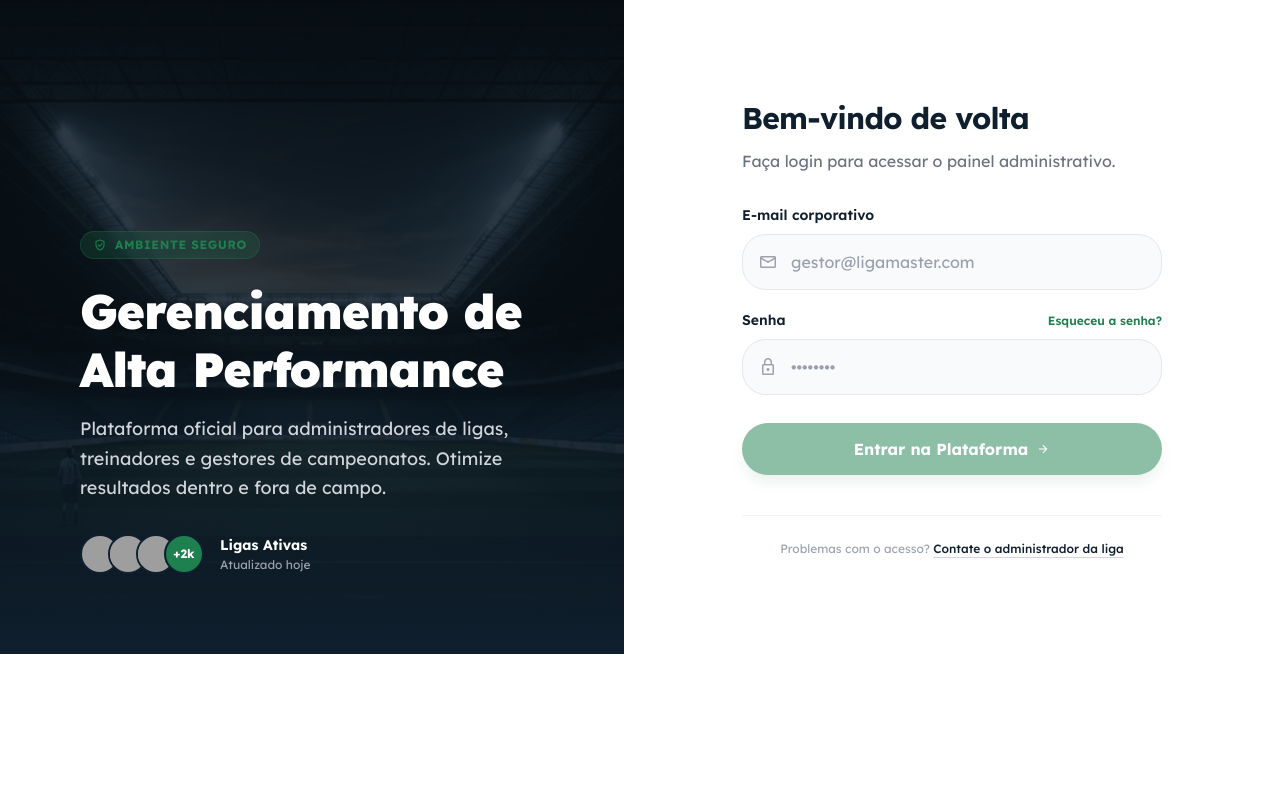
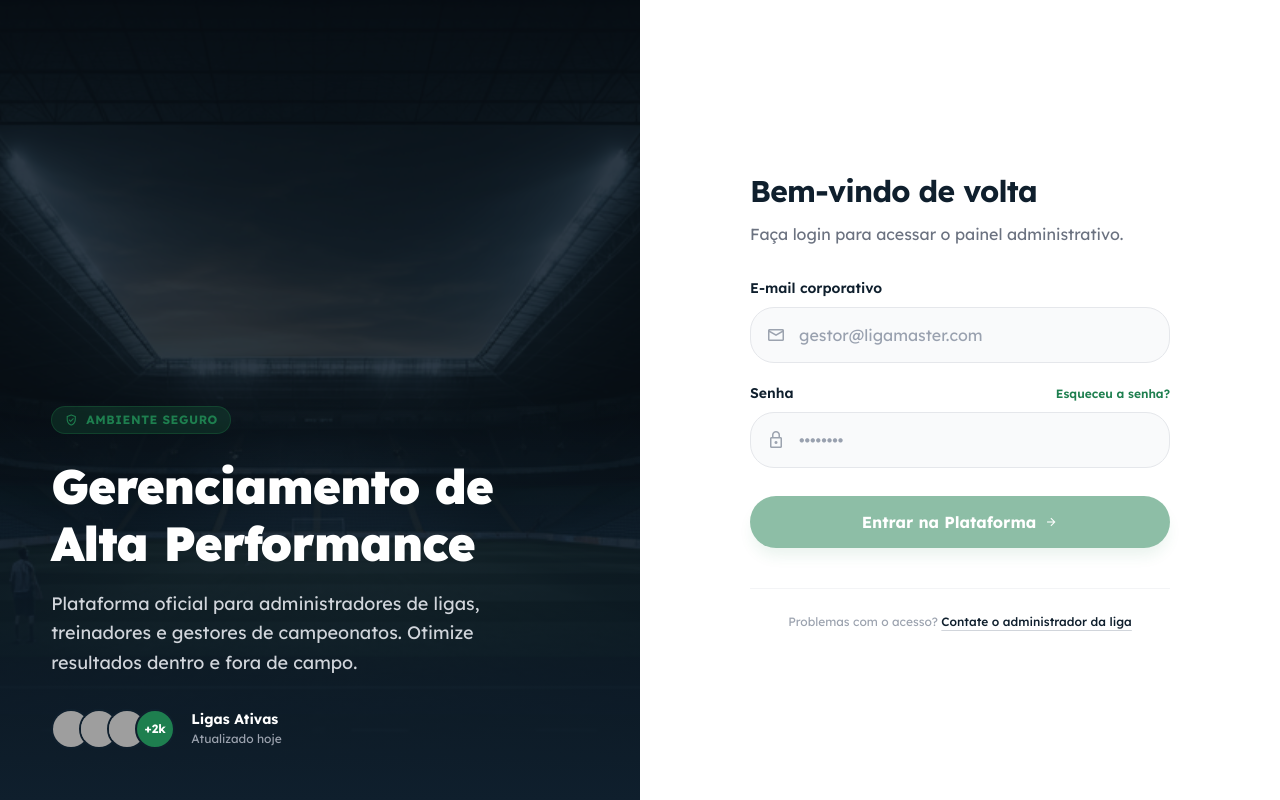
Before and after one commit to reccos-v3/frontend, an Angular app: page /login in a window 1280 px wide. Built offline with nearby package versions, Linux system fonts and the light colour scheme; grey boxes are pictures that could not be loaded.

Commit message:
feat: refactor enable-acess component

```diff
--- a/src/app/pages/login/auth-login/auth-login.css
+++ b/src/app/pages/login/auth-login/auth-login.css
@@ -78,39 +78,61 @@
   color: var(--color-primary);
 }
 
+/* Component wrapper - garante 100% da tela */
+:host {
+  display: block;
+  width: 100%;
+  height: 100vh;
+  margin: 0;
+  padding: 0;
+  overflow: hidden;
+}
+
 /* Main Content */
 .main-content {
-  flex: 1;
+  width: 100%;
+  height: 100vh;
+  margin: 0;
+  padding: 0;
   display: flex;
   flex-direction: column;
-  height: 100%;
+  overflow: hidden;
 }
 
 @media (min-width: 1024px) {
   .main-content {
     flex-direction: row;
+    min-width: 0; /* Previne overflow em zoom reduzido */
   }
 }
 
 /* Hero Panel (Left Side) */
 .hero-panel {
   position: relative;
-  display: flex; /* Sempre visível */
+  display: flex;
   flex: 1;
   flex-direction: column;
   justify-content: flex-end;
-  padding: 2rem; /* Padding menor em mobile */
+  padding: 2rem;
   background-color: var(--color-secondary);
   overflow: hidden;
-  min-height: 300px; /* Altura mínima reduzida */
-  max-height: 50vh; /* Máximo 50% da altura da viewport em mobile */
+  width: 100%;
+  min-width: 0;
 }
 
 @media (min-width: 1024px) {
   .hero-panel {
+    flex: 0 0 50%;
+    width: 50%;
+    height: 100vh;
     padding: 5rem;
-    min-height: auto;
-    max-height: none; /* Sem limite em desktop */
+  }
+}
+
+/* Proteção para zoom muito reduzido */
+@media (min-width: 1024px) and (max-width: 1400px) {
+  .hero-panel {
+    padding: clamp(3rem, 4vw, 5rem); /* Reduz padding apenas em telas menores */
   }
 }
 
@@ -147,6 +169,8 @@
   position: relative;
   z-index: 20;
   max-width: 32rem;
+  width: 100%; /* Garante que ocupe toda a largura disponível */
+  min-width: 0; /* Permite que o conteúdo se ajuste em zoom reduzido */
 }
 
 /* Ocultar avatares em telas muito pequenas */
@@ -183,42 +207,48 @@
 
 .hero-title {
   color: white;
-  font-size: 1.5rem; /* Ainda menor em mobile */
+  font-size: 1.5rem; /* Tamanho fixo em mobile */
   font-weight: 900;
   line-height: 1.2;
   letter-spacing: -0.025em;
   margin-bottom: 0.75rem;
+  word-wrap: break-word; /* Quebra palavras longas se necessário */
 }
 
 @media (min-width: 768px) {
   .hero-title {
-    font-size: 2rem;
+    font-size: 2rem; /* Tamanho fixo em tablet */
   }
 }
 
 @media (min-width: 1024px) {
   .hero-title {
-    font-size: 3rem; /* Tamanho original em desktop */
+    font-size: clamp(2rem, 3rem, 3rem); /* Tamanho fixo em desktop com proteção mínima */
     margin-bottom: 1rem;
   }
 }
 
 .hero-description {
   color: #d1d5db;
-  font-size: 0.75rem; /* Ainda menor em mobile */
+  font-size: 0.75rem; /* Tamanho fixo em mobile */
   line-height: 1.5;
   margin-bottom: 1rem;
+  word-wrap: break-word; /* Quebra palavras longas se necessário */
 }
 
 @media (min-width: 768px) {
   .hero-description {
-    font-size: 0.875rem;
+    font-size: 0.875rem; /* Tamanho fixo em tablet */
   }
 }
 
 @media (min-width: 1024px) {
   .hero-description {
-    font-size: 1.125rem; /* Tamanho original em desktop */
+    font-size: clamp(
+      0.875rem,
+      1.125rem,
+      1.125rem
+    ); /* Tamanho fixo em desktop com proteção mínima */
     line-height: 1.625;
     margin-bottom: 2rem;
   }
@@ -226,7 +256,9 @@
 
 .leagues-indicator {
   display: flex;
-  gap: 1rem;
+  gap: 1rem; /* Gap fixo */
+  flex-wrap: wrap; /* Permite quebra de linha se necessário */
+  align-items: center;
 }
 
 .avatars-group {
@@ -285,6 +317,9 @@
   justify-content: center;
   padding: 1.5rem;
   background-color: var(--color-background-light);
+  min-width: 0;
+  overflow: hidden;
+  width: 100%;
 }
 
 @media (min-width: 640px) {
@@ -295,6 +330,9 @@
 
 @media (min-width: 1024px) {
   .form-panel {
+    flex: 0 0 50%;
+    width: 50%;
+    height: 100vh;
     padding: 6rem;
   }
 }
@@ -302,9 +340,11 @@
 .form-container {
   width: 100%;
   max-width: 420px;
+  min-width: 0; /* Permite que o container se ajuste em zoom reduzido */
   display: flex;
   flex-direction: column;
-  gap: 2rem;
+  gap: 2rem; /* Gap fixo */
+  padding: 0; /* Sem padding lateral extra */
 }
 
 /* Form Header */
@@ -316,14 +356,16 @@
 
 .form-title {
   color: var(--color-secondary);
-  font-size: 1.875rem;
+  font-size: clamp(1.5rem, 1.875rem, 1.875rem); /* Tamanho fixo com proteção mínima */
   font-weight: 700;
   letter-spacing: -0.025em;
+  word-wrap: break-word; /* Quebra palavras longas se necessário */
 }
 
 .form-subtitle {
   color: #6b7280;
-  font-size: 1rem;
+  font-size: clamp(0.875rem, 1rem, 1rem); /* Tamanho fixo com proteção mínima */
+  word-wrap: break-word; /* Quebra palavras longas se necessário */
 }
 
 /* Alert Box */
@@ -364,7 +406,9 @@
 .login-form {
   display: flex;
   flex-direction: column;
-  gap: 1.25rem;
+  gap: 1.25rem; /* Gap fixo */
+  width: 100%;
+  min-width: 0; /* Permite que o form se ajuste em zoom reduzido */
 }
 
 .input-group {
@@ -398,6 +442,8 @@
 
 .input-wrapper {
   position: relative;
+  width: 100%;
+  min-width: 0; /* Permite que o wrapper se ajuste em zoom reduzido */
 }
 
 .input-icon-wrapper {
@@ -405,15 +451,16 @@
   top: 0;
   bottom: 0;
   left: 0;
-  padding-left: 1rem;
+  padding-left: 1rem; /* Padding fixo */
   display: flex;
   align-items: center;
   pointer-events: none;
+  z-index: 1; /* Garante que o ícone fique acima do input */
 }
 
 .input-icon {
   color: #9ca3af;
-  font-size: 20px;
+  font-size: 20px; /* Tamanho fixo */
   transition: color 0.2s;
 }
 
@@ -445,14 +492,28 @@
   box-shadow: 0 0 0 2px rgba(30, 127, 79, 0.5); /* focus:ring-2 focus:ring-primary/50 */
 }
 
+/* Estilos para inputs com classes Tailwind - adaptação ao zoom */
+.input-wrapper input[type='email'],
+.input-wrapper input[type='password'],
+.input-wrapper input[type='text'] {
+  width: 100%;
+  min-width: 0; /* Permite que o input se ajuste em zoom reduzido */
+  height: 3.5rem; /* Altura fixa (h-14) */
+  padding-left: 3rem; /* Padding esquerdo fixo (pl-12) */
+  padding-right: 1rem; /* Padding direito fixo (pr-4) */
+  font-size: 1rem; /* Tamanho de fonte fixo */
+  box-sizing: border-box; /* Garante que padding não aumente a largura */
+}
+
 /* Submit Button */
 .submit-button {
   margin-top: 0.5rem;
   width: 100%;
+  min-width: 0; /* Permite que o botão se ajuste em zoom reduzido */
   background-color: var(--color-primary);
   color: white;
   font-weight: 700;
-  padding: 0.875rem 1.5rem;
+  padding: clamp(0.75rem, 0.875rem, 0.875rem) clamp(1.25rem, 1.5rem, 1.5rem); /* Padding com proteção mínima */
   border-radius: 9999px;
   border: none;
   cursor: pointer;
@@ -462,7 +523,9 @@
   display: flex;
   align-items: center;
   justify-content: center;
-  gap: 0.5rem;
+  gap: 0.5rem; /* Gap fixo */
+  font-size: clamp(0.875rem, 1rem, 1rem); /* Tamanho de fonte com proteção mínima */
+  white-space: nowrap; /* Evita quebra de linha no texto do botão */
 }
 
 .submit-button:hover:not(:disabled) {
--- a/src/app/pages/login/enable-access/enable-access.css
+++ b/src/app/pages/login/enable-access/enable-access.css
@@ -1,4 +1,37 @@
-/* Login component styles */
+/* Enable Access component styles */
+
+/* Component wrapper - permite scroll na página toda */
+:host {
+  display: block;
+  width: 100%;
+  min-height: 100vh;
+  height: auto !important; /* Sobrescreve altura fixa do global */
+  overflow-y: auto;
+  overflow-x: hidden;
+  margin: 0;
+  padding: 0;
+}
+
+/* Container principal - permite scroll */
+:host > div {
+  min-height: 100vh;
+  width: 100%;
+}
+
+/* Painel esquerdo - sticky mas sem scroll próprio */
+:host > div > div:first-child {
+  overflow: visible !important; /* Remove overflow hidden do painel esquerdo */
+}
+
+@media (min-width: 1024px) {
+  /* Em desktop, o painel esquerdo fica sticky */
+  :host > div > div:first-child {
+    position: sticky;
+    top: 0;
+    height: 100vh;
+    align-self: flex-start; /* Alinha ao topo */
+  }
+}
 
 .bg-pattern {
   background-color: #ffffff;
--- a/src/styles.css
+++ b/src/styles.css
@@ -29,10 +29,51 @@
     box-sizing: border-box;
   }
 
+  html {
+    width: 100%;
+    height: 100%;
+    margin: 0;
+    padding: 0;
+    overflow: hidden;
+  }
+
   body {
+    width: 100%;
+    height: 100vh;
+    margin: 0;
+    padding: 0;
     font-family: var(--font-display);
     -webkit-font-smoothing: antialiased;
     -moz-osx-font-smoothing: grayscale;
+    overflow: hidden;
+  }
+
+  app-root {
+    display: block;
+    width: 100%;
+    height: 100vh;
+    margin: 0;
+    padding: 0;
+  }
+
+  router-outlet {
+    display: contents;
+  }
+
+  router-outlet + * {
+    display: block;
+    width: 100%;
+    height: 100vh;
+    margin: 0;
+    padding: 0;
+  }
+
+  /* Permite scroll em componentes específicos que precisam */
+  router-outlet + app-enable-access {
+    height: auto !important;
+    min-height: 100vh;
+    overflow-y: auto !important;
+    overflow-x: hidden;
   }
 }
 
```
